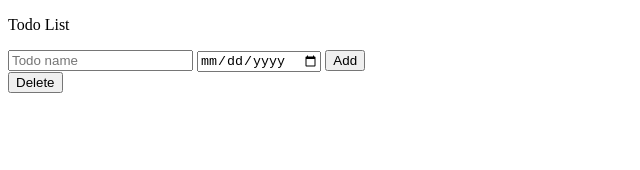
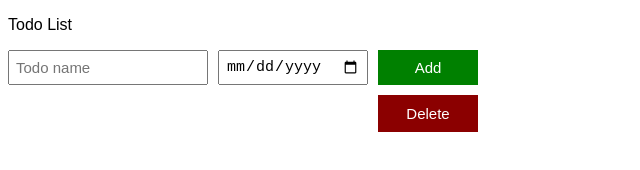
Before and after one commit to Vashu2707/todo-list, a plain HTML site: page index.html in a window 1280 px wide. Shown: the whole page, without its empty margins (0-640 px from the left). Drawn offline with Linux system fonts and the light colour scheme.

Commit message:
updated index.html

```diff
--- a/index.html
+++ b/index.html
@@ -2,7 +2,7 @@
 <html lang="en">
 <head>
   <title>Todo-List</title>
-  <link rel="stylesheet" href="/todo-list.css">
+  <link rel="stylesheet" href="/style.css">
 </head>
 <body>
   <p>Todo List</p>
```
